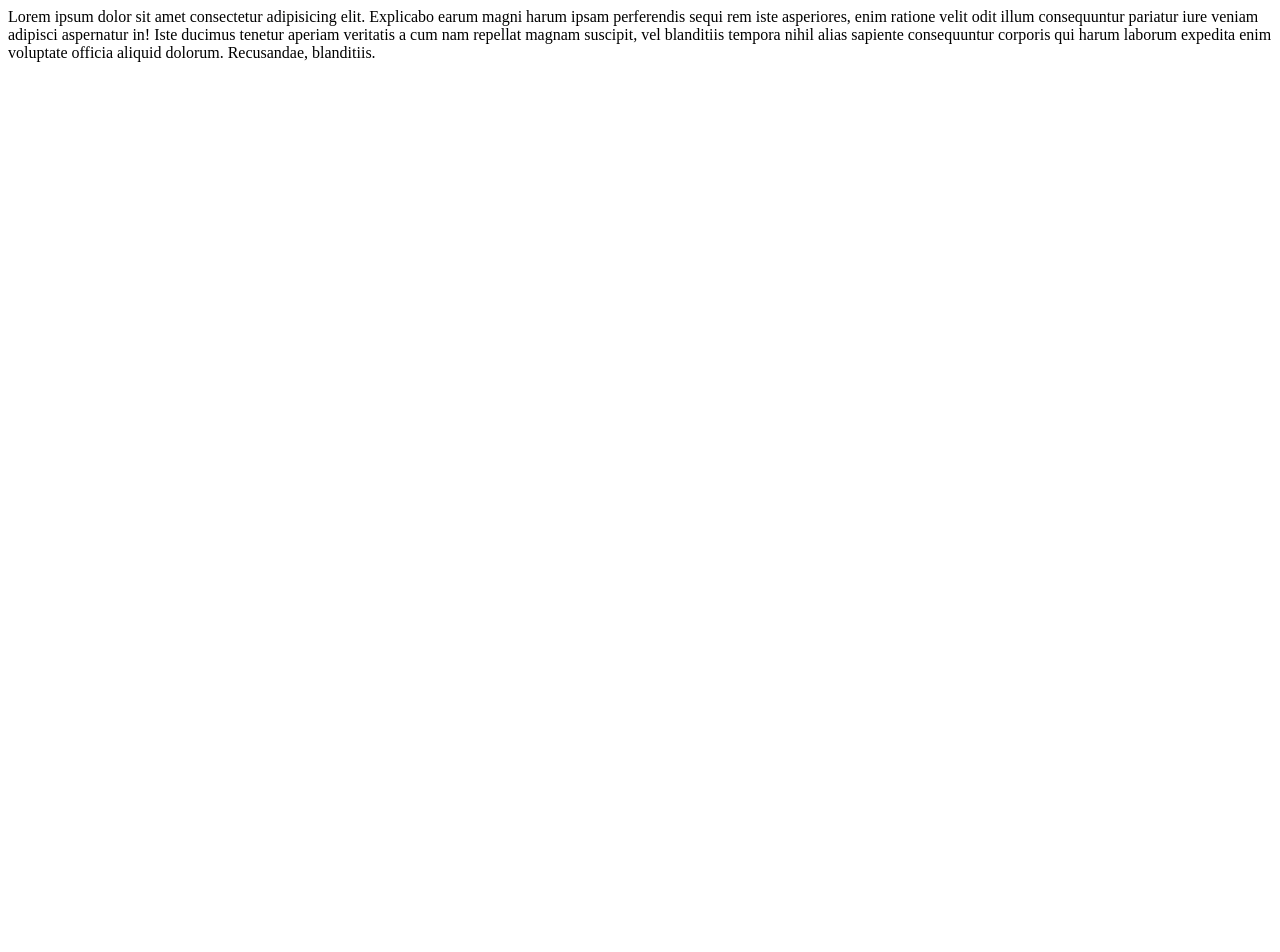
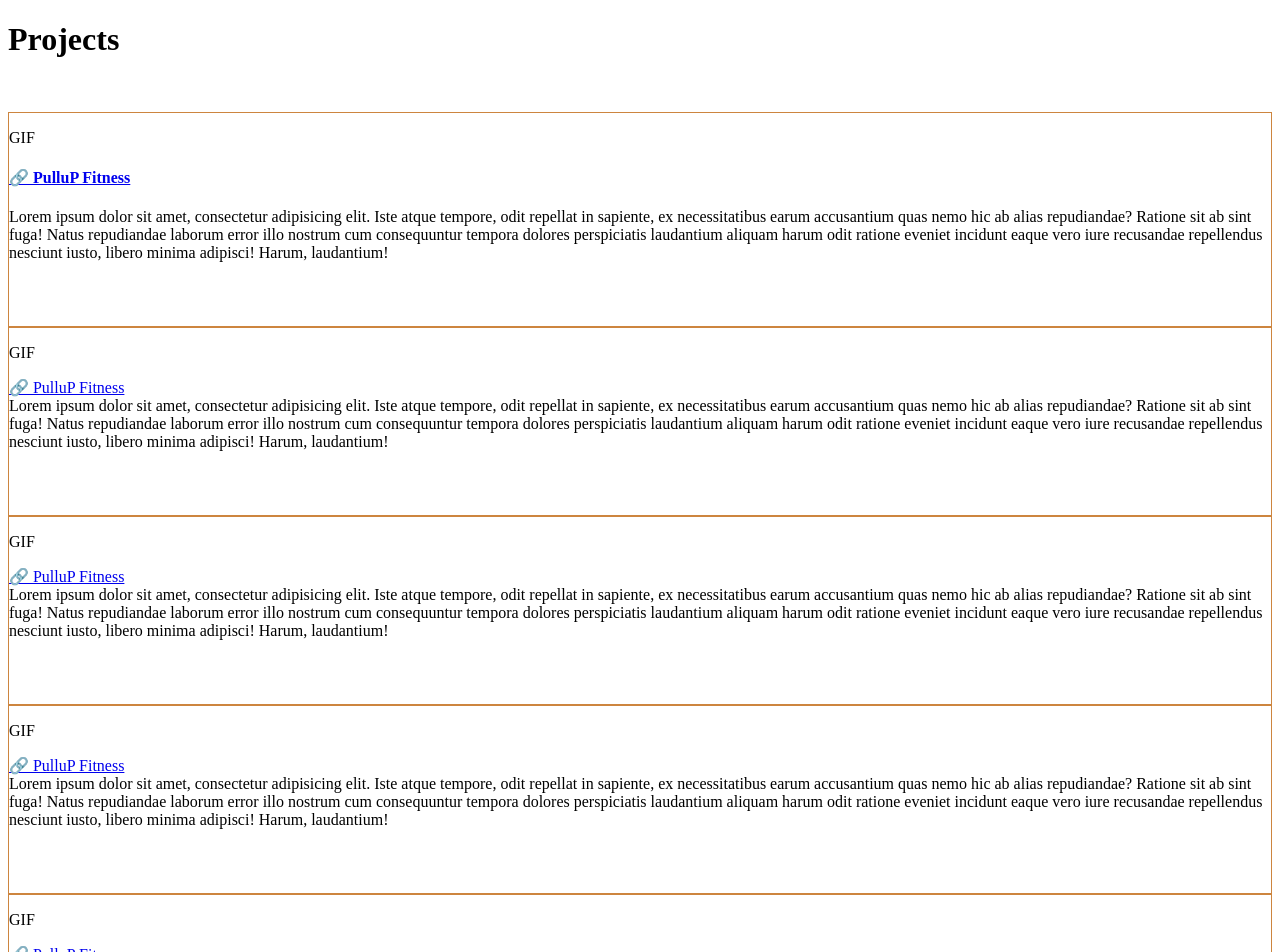
Before and after one commit to avilldaniel/portfolio-v1, a Next.js app: page / in a window 1280 px wide. Shown: the top 952 px of the page. Before the commit the page ends 800 px from the top, so only its background shows below. Built offline with nearby package versions, Linux system fonts and the light colour scheme.

Commit message:
style: projects structure

```diff
--- a/src/pages/about.tsx
+++ b/src/pages/about.tsx
@@ -45,8 +45,11 @@ const about = () => {
             {/* Red */}
             <article style={{ background: "#EF476F" }}>Git</article>
             <article style={{ background: "#EF476F" }}>AWS</article>
+            {/* <article style={{ background: "#EF476F" }}>
+              Serverless Functions
+            </article> */}
             <article style={{ background: "#EF476F" }}>
-              Serverless Functions
+              Serverless | CDN
             </article>
 
             {/* White */}
--- a/src/pages/index.tsx
+++ b/src/pages/index.tsx
@@ -5,13 +5,112 @@ const Home: NextPage = () => {
   return (
     <div className="container">
       <div className="content">
-        Lorem ipsum dolor sit amet consectetur adipisicing elit. Explicabo earum
-        magni harum ipsam perferendis sequi rem iste asperiores, enim ratione
-        velit odit illum consequuntur pariatur iure veniam adipisci aspernatur
-        in! Iste ducimus tenetur aperiam veritatis a cum nam repellat magnam
-        suscipit, vel blanditiis tempora nihil alias sapiente consequuntur
-        corporis qui harum laborum expedita enim voluptate officia aliquid
-        dolorum. Recusandae, blanditiis.
+        <h1 className={sx.heading}>Projects</h1>
+
+        {/* PulluP Fitness */}
+        <section className={sx.proj}>
+          <div className={sx["proj-demo"]}>
+            <p>GIF</p>
+            <h4>
+              <a
+                href="https://pullup-app.vercel.app/u/signin"
+                target="_blank"
+                rel="noopener noreferrer"
+              >
+                🔗 PulluP Fitness
+              </a>
+            </h4>
+          </div>
+          <summary className={sx["proj-desc"]}>
+            Lorem ipsum dolor sit amet, consectetur adipisicing elit. Iste atque
+            tempore, odit repellat in sapiente, ex necessitatibus earum
+            accusantium quas nemo hic ab alias repudiandae? Ratione sit ab sint
+            fuga! Natus repudiandae laborum error illo nostrum cum consequuntur
+            tempora dolores perspiciatis laudantium aliquam harum odit ratione
+            eveniet incidunt eaque vero iure recusandae repellendus nesciunt
+            iusto, libero minima adipisci! Harum, laudantium!
+          </summary>
+        </section>
+
+        {/* Chat App */}
+        <section className={sx.proj}>
+          <div className={sx["proj-demo"]}>
+            <p>GIF</p>
+            <a
+              href="https://pullup-app.vercel.app/u/signin"
+              target="_blank"
+              rel="noopener noreferrer"
+            >
+              🔗 PulluP Fitness
+            </a>
+          </div>
+          <summary className={sx["proj-desc"]}>
+            Lorem ipsum dolor sit amet, consectetur adipisicing elit. Iste atque
+            tempore, odit repellat in sapiente, ex necessitatibus earum
+            accusantium quas nemo hic ab alias repudiandae? Ratione sit ab sint
+            fuga! Natus repudiandae laborum error illo nostrum cum consequuntur
+            tempora dolores perspiciatis laudantium aliquam harum odit ratione
+            eveniet incidunt eaque vero iure recusandae repellendus nesciunt
+            iusto, libero minima adipisci! Harum, laudantium!
+          </summary>
+        </section>
+
+        {/* Business Landing Page */}
+        <section className={sx.proj}>
+          <div className={sx["proj-demo"]}>
+            <p>GIF</p>
+            <a href="google.com" target="_blank" rel="noopener noreferrer">
+              🔗 PulluP Fitness
+            </a>
+          </div>
+          <summary className={sx["proj-desc"]}>
+            Lorem ipsum dolor sit amet, consectetur adipisicing elit. Iste atque
+            tempore, odit repellat in sapiente, ex necessitatibus earum
+            accusantium quas nemo hic ab alias repudiandae? Ratione sit ab sint
+            fuga! Natus repudiandae laborum error illo nostrum cum consequuntur
+            tempora dolores perspiciatis laudantium aliquam harum odit ratione
+            eveniet incidunt eaque vero iure recusandae repellendus nesciunt
+            iusto, libero minima adipisci! Harum, laudantium!
+          </summary>
+        </section>
+
+        {/* Cosmo To-Do */}
+        <section className={sx.proj}>
+          <div className={sx["proj-demo"]}>
+            <p>GIF</p>
+            <a href="google.com" target="_blank" rel="noopener noreferrer">
+              🔗 PulluP Fitness
+            </a>
+          </div>
+          <summary className={sx["proj-desc"]}>
+            Lorem ipsum dolor sit amet, consectetur adipisicing elit. Iste atque
+            tempore, odit repellat in sapiente, ex necessitatibus earum
+            accusantium quas nemo hic ab alias repudiandae? Ratione sit ab sint
+            fuga! Natus repudiandae laborum error illo nostrum cum consequuntur
+            tempora dolores perspiciatis laudantium aliquam harum odit ratione
+            eveniet incidunt eaque vero iure recusandae repellendus nesciunt
+            iusto, libero minima adipisci! Harum, laudantium!
+          </summary>
+        </section>
+
+        {/* News App */}
+        <section className={sx.proj}>
+          <div className={sx["proj-demo"]}>
+            <p>GIF</p>
+            <a href="google.com" target="_blank" rel="noopener noreferrer">
+              🔗 PulluP Fitness
+            </a>
+          </div>
+          <summary className={sx["proj-desc"]}>
+            Lorem ipsum dolor sit amet, consectetur adipisicing elit. Iste atque
+            tempore, odit repellat in sapiente, ex necessitatibus earum
+            accusantium quas nemo hic ab alias repudiandae? Ratione sit ab sint
+            fuga! Natus repudiandae laborum error illo nostrum cum consequuntur
+            tempora dolores perspiciatis laudantium aliquam harum odit ratione
+            eveniet incidunt eaque vero iure recusandae repellendus nesciunt
+            iusto, libero minima adipisci! Harum, laudantium!
+          </summary>
+        </section>
       </div>
     </div>
   );
--- /dev/null
+++ b/src/styles/Home.module.css
@@ -0,0 +1,12 @@
+.heading {
+  padding-bottom: 1em;
+}
+
+.proj {
+  border: 1px solid peru;
+  padding-bottom: 4em;
+}
+
+@media (max-width: 560px) {}
+
+@media (min-width: 561px) {}
--- a/src/styles/globals.css
+++ b/src/styles/globals.css
@@ -36,7 +36,7 @@
 }
 
 .content {
-  border: 1px solid yellowgreen;
+  /* border: 1px solid yellowgreen; */
   padding: 0 6em;
   min-height: 30em;
 }
```
